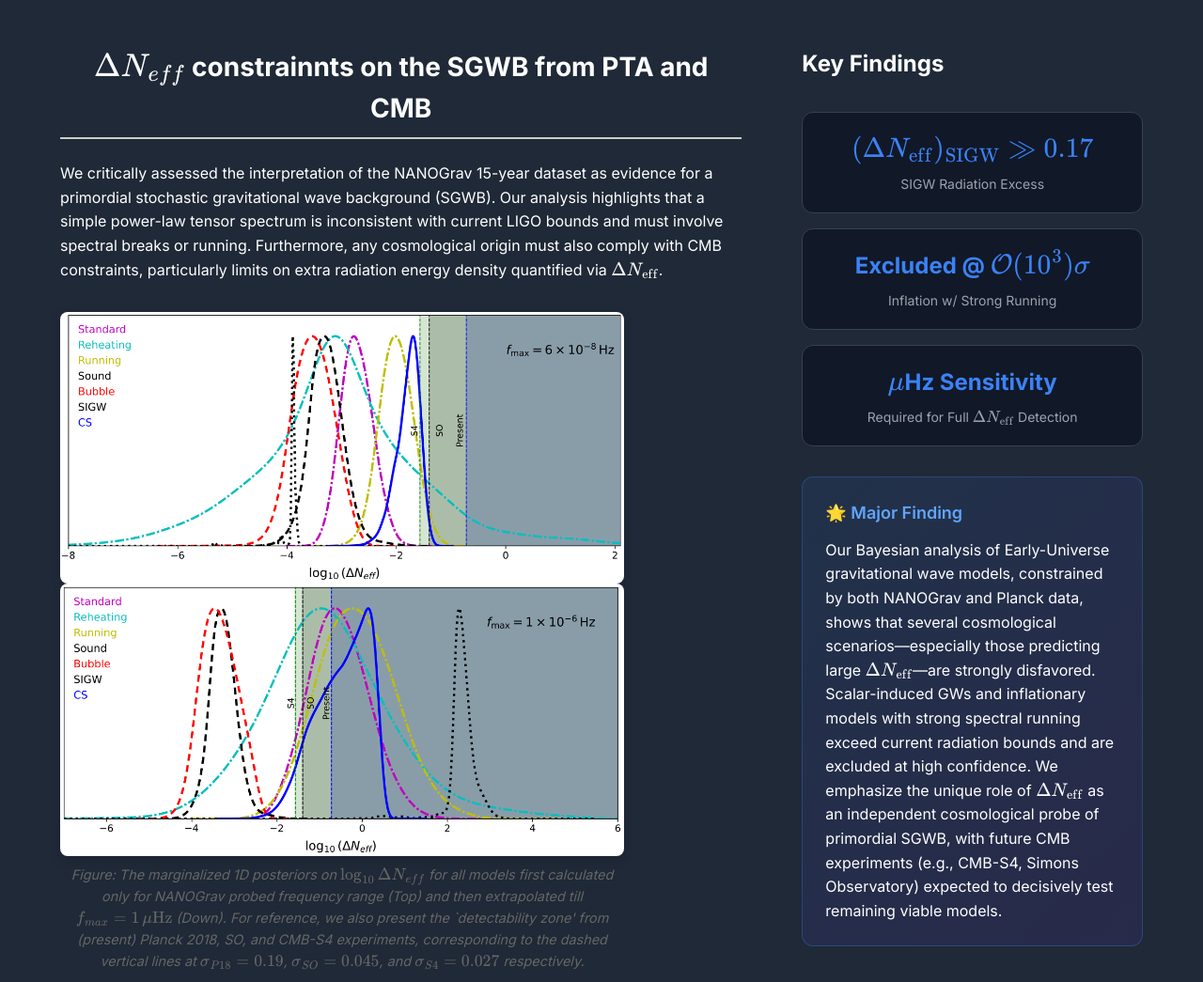
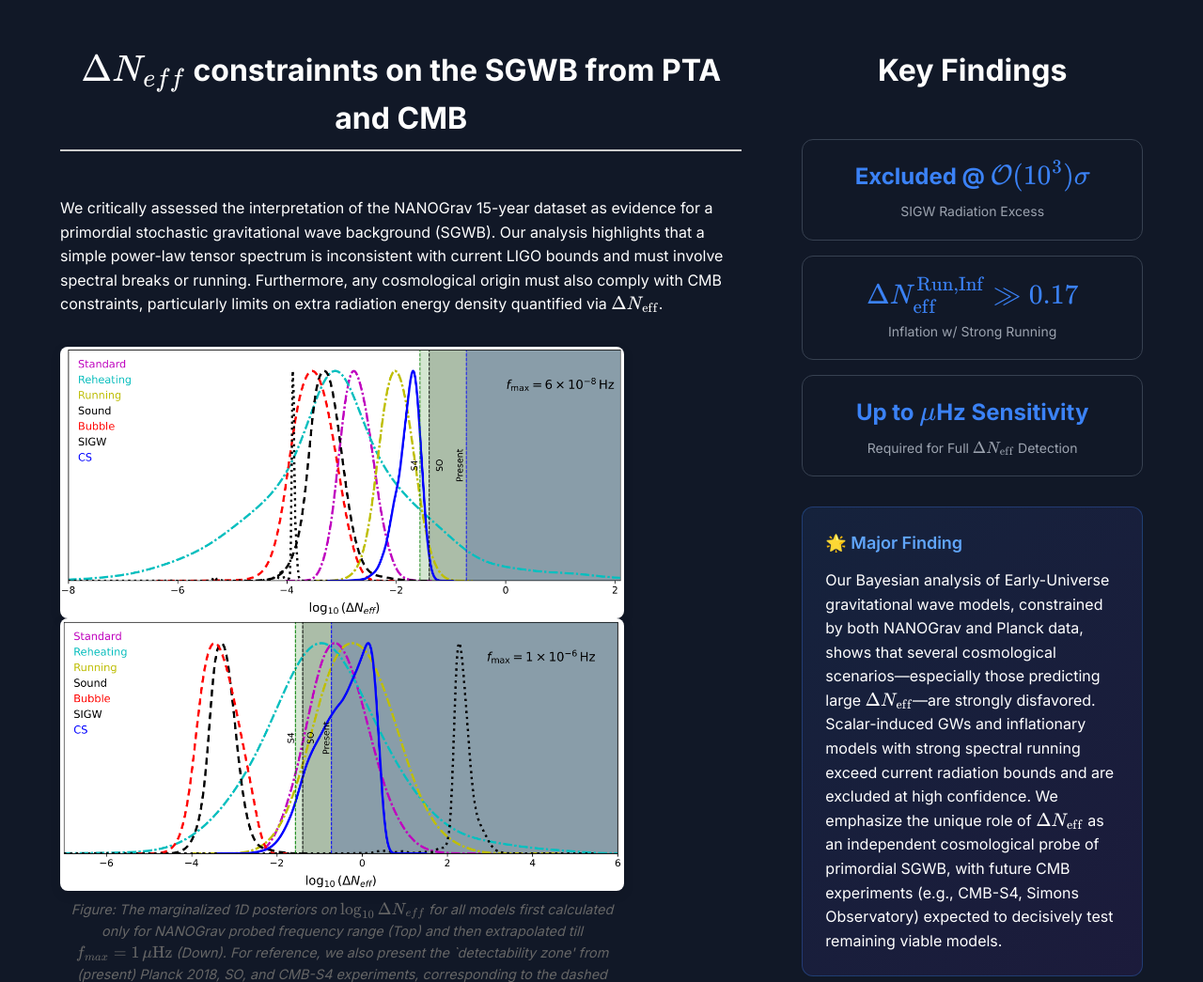
Before and after one commit to pakapapeeta/pakapapeeta.github.io, a plain HTML site: page gravitational-wave-background.html in a window 1280 px wide. Shown: the part 1960-3005 px from the top of the page at 94% size. Drawn offline with nearby package versions, Linux system fonts and the light colour scheme.

Commit message:
Update gravitational-wave-background.html

```diff
--- a/gravitational-wave-background.html
+++ b/gravitational-wave-background.html
@@ -63,7 +63,7 @@
                 <h2 class="section-ttl">Primordial GW & Reheating Analysis</h2>
                 <p>We analyzed the NANOGrav 15-year dataset to probe early universe physics, focusing on the effects of a nontrivial reheating phase after inflation. Using a power-law parameterization of the gravitational wave (GW) spectrum, we constrained the reheating equation of state and temperature, finding strong implications for the transition into the radiation-dominated era.</p>
 
-                <div class="research-figure" style="text-align: center;">
+                <div class="research-figure">
                         <img src="reheating-table.png" alt="Graph of Spectral Index vs Reheating EoS" />
                         <p class="figure-caption">Figure: The mean $\pm 1 \sigma$ constraints on the primordial and reheating parameters inferred from the NANOGrav 15-yr data for different reheating models.</p>
                 </div>
@@ -110,7 +110,7 @@
 
 
     <!-- GW Analysis Data -->
-    <section class="research-content">
+    <section class="data-analysis">
     <div class="container">
         <div class="content-grid">
             <div class="research-summary">
@@ -119,7 +119,7 @@
                     We critically assessed the interpretation of the NANOGrav 15-year dataset as evidence for a primordial stochastic gravitational wave background (SGWB). Our analysis highlights that a simple power-law tensor spectrum is inconsistent with current LIGO bounds and must involve spectral breaks or running. Furthermore, any cosmological origin must also comply with CMB constraints, particularly limits on extra radiation energy density quantified via $\Delta N_{\rm eff}$.
                 </p>
 
-                <div class="research-figure" style="text-align: center;">
+                <div class="research-figure">
                     <img src="1Dneff.png" alt="Delta Neff Constraints from CMB and PTA Models" />
                     <img src="1Dneffextra.png" alt="Delta Neff Constraints from CMB and PTA Models" />
                     <p class="figure-caption">
@@ -143,15 +143,15 @@
 
                 <div class="impact-stats">
                     <div class="stat-card">
-                        <div class="stat-number">$(\Delta N_{\rm eff})_{\text{SIGW}} \gg 0.17$</div>
+                        <div class="stat-number">Excluded @ $\mathcal{O}(10^3)\sigma$</div>
                         <div class="stat-label">SIGW Radiation Excess</div>
                     </div>
                     <div class="stat-card">
-                        <div class="stat-number">Excluded @ $\mathcal{O}(10^3)\sigma$</div>
+                        <div class="stat-number">$\Delta N_{\rm eff}^{\text{Run,Inf}} \gg 0.17$</div>
                         <div class="stat-label">Inflation w/ Strong Running</div>
                     </div>
                     <div class="stat-card">
-                        <div class="stat-number">$\mu$Hz Sensitivity</div>
+                        <div class="stat-number">Up to $\mu$Hz Sensitivity</div>
                         <div class="stat-label">Required for Full $\Delta N_{\rm eff}$ Detection</div>
                     </div>
                 </div>
```
